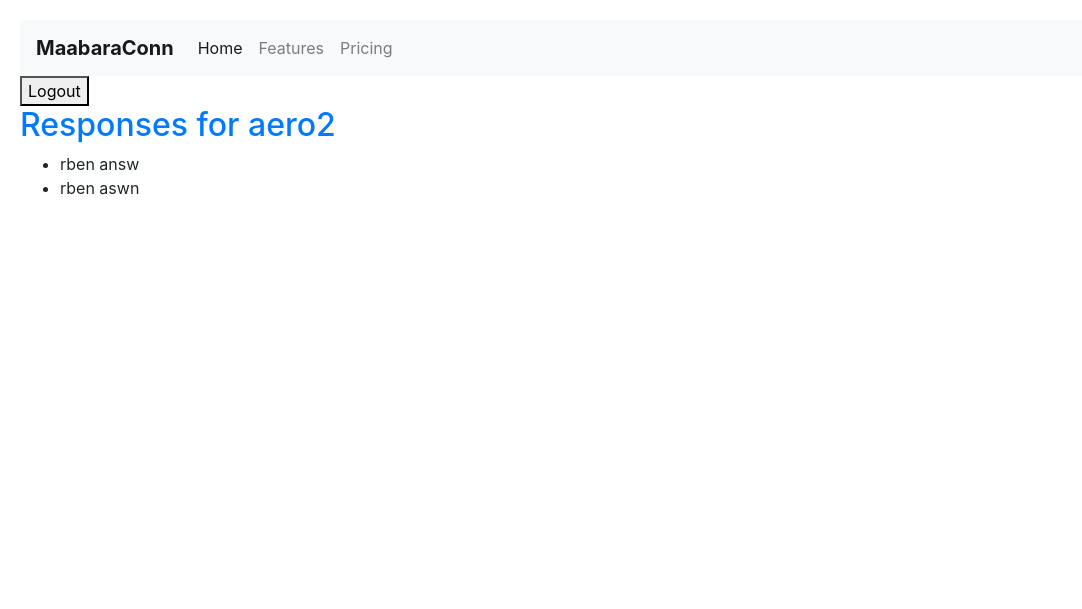
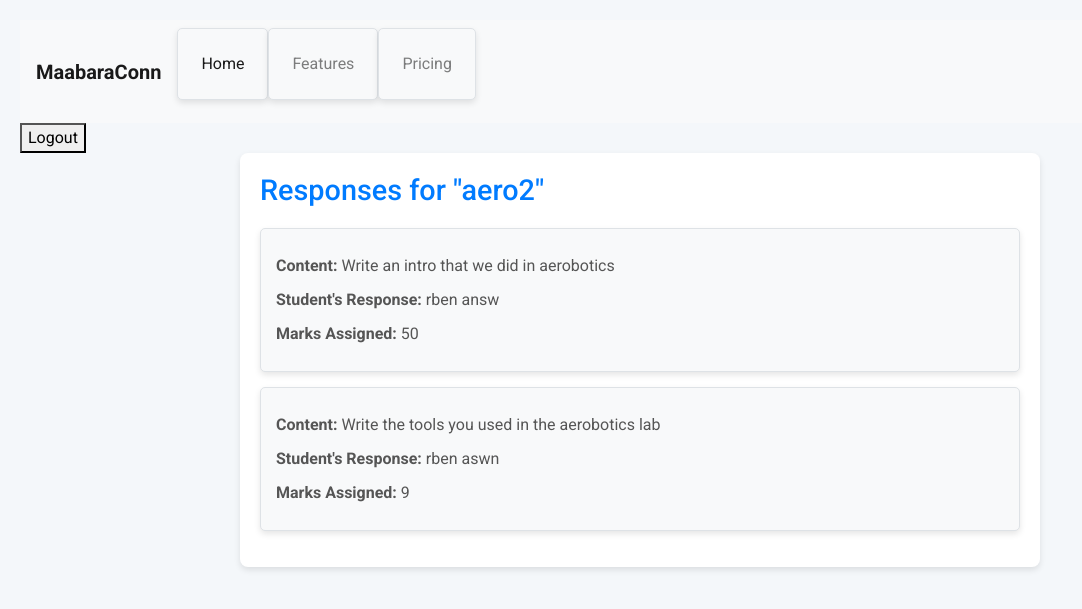
Before and after one commit to RbenMoise/dlab, a Django app: page /users/responses/8/ in a window 1280 px wide. Shown: the top 609 px of the page, without its empty margins (0-1082 px from the left). Run offline with Django 5.2, Linux system fonts and the light colour scheme; a user stored in the database is signed in; data comes from the database, SQL or seed files in the repository; some libraries are stand-ins or nearby versions.

Commit message:
view yor response

```diff
--- a/maabaraconn/users/templates/course/students_response.html
+++ b/maabaraconn/users/templates/course/students_response.html
@@ -1,12 +1,87 @@
-{% extends "base.html" %} {% block content %}
-<h2>Responses for {{ lab_report.title }}</h2>
+{% extends "base.html" %} {% load static %} {% block content %}
+<style>
+  @import url("https://fonts.googleapis.com/css2?family=Roboto:wght@400;500;700&display=swap");
+
+  body {
+    font-family: "Roboto", sans-serif;
+    background-color: #f4f7fa;
+    margin: 0;
+    padding: 20px;
+  }
+
+  .container {
+    max-width: 800px;
+    margin: 0 auto;
+    padding: 20px;
+    background-color: #fff;
+    border-radius: 8px;
+    box-shadow: 0 3px 6px rgba(0, 0, 0, 0.1);
+  }
+
+  h2 {
+    font-size: 1.8rem;
+    color: #007bff;
+    margin-bottom: 20px;
+  }
+
+  ul {
+    list-style: none;
+    padding: 0;
+  }
+
+  li {
+    margin-bottom: 15px;
+    padding: 15px;
+    background-color: #f8f9fa;
+    border: 1px solid #dee2e6;
+    border-radius: 5px;
+    box-shadow: 0 3px 6px rgba(0, 0, 0, 0.1);
+  }
+
+  p {
+    margin: 10px 0;
+    color: #555;
+  }
+
+  .no-responses {
+    font-style: italic;
+    color: #999;
+  }
+
+  .response-title {
+    font-size: 1.2rem;
+    color: #007bff;
+    margin-bottom: 5px;
+  }
+
+  .response-content {
+    margin-bottom: 10px;
+  }
+
+  .response-mark {
+    font-weight: bold;
+    color: #28a745;
+  }
+</style>
+
+<div class="container">
+  <h2>Responses for "{{ lab_report.title }}"</h2>
 
   {% if responses %}
   <ul>
     {% for response in responses %}
-  <li>{{ response.response_text }}</li>
+    <li>
+      <div class="response-title">{{ response.section.title }}</div>
+      <div class="response-content">
+        <p><strong>Content:</strong> {{ response.section.content }}</p>
+        <p><strong>Student's Response:</strong> {{ response.response_text }}</p>
+        <p><strong>Marks Assigned:</strong> {{ response.section.marks }}</p>
+      </div>
+    </li>
     {% endfor %}
   </ul>
   {% else %}
-<p>No responses submitted yet.</p>
-{% endif %} {% endblock %}
+  <p class="no-responses">No responses submitted yet.</p>
+  {% endif %}
+</div>
+{% endblock %}
```
Also changed, not shown: maabaraconn/users/templates/course/lab_report_detail.html (+84 -8 lines), maabaraconn/users/templates/users/student_dashboard.html (+125 -26 lines). Lines whose indentation alone changed are shown as unchanged.
